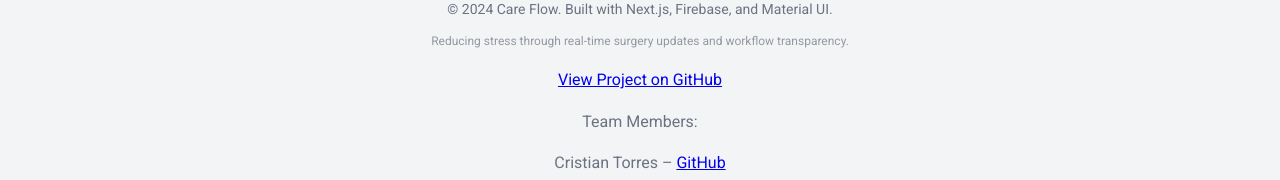
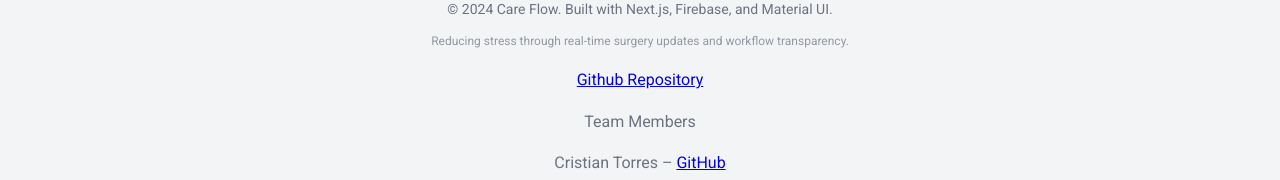
Before and after one commit to chingu-voyages/V56-tier3-team-37, a Next.js app: page / in a window 1280 px wide. Shown: the part 1519-1699 px from the top of the page. Built offline with nearby package versions, Linux system fonts and the light colour scheme; no server answers.

Commit message:
Add Footer information

```diff
--- a/src/components/Footer.tsx
+++ b/src/components/Footer.tsx
@@ -15,11 +15,11 @@ export default function Footer() {
             rel="noopener noreferrer"
             className="text-blue-600 hover:underline"
           >
-            View Project on GitHub
+            Github Repository
           </a>
         </p>
         <div className="text-sm">
-          <p className="font-semibold mb-1">Team Members:</p>
+          <p className="font-semibold mb-1">Team Members</p>
           <div className="space-y-1">
             <div>
               Cristian Torres –{" "}
```
